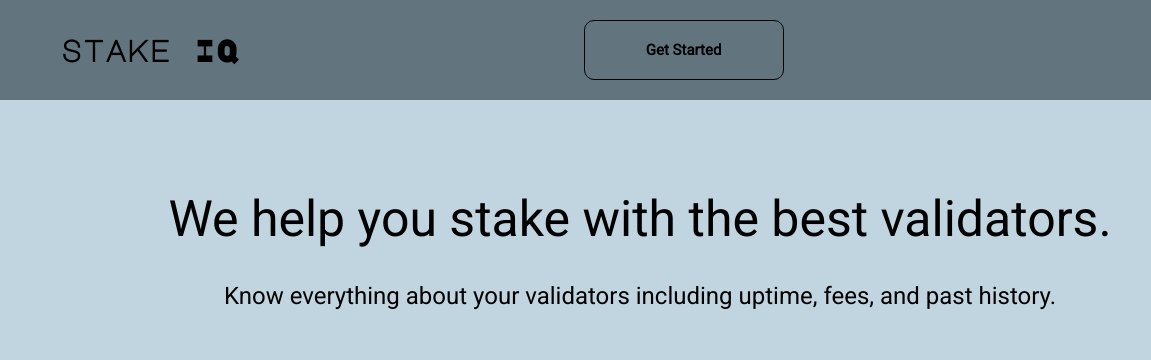
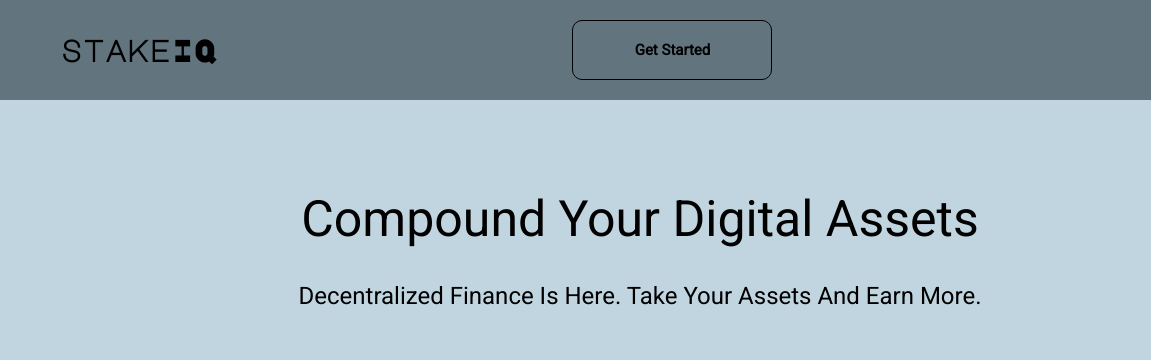
Before and after one commit to freneticfaust/stakeiq, a React app in the folder stakeiq/: page /tezos in a window 1280 px wide. Shown: the top 360 px of the page, 0-1151 px from the left. Built offline with nearby package versions, Linux system fonts and the light colour scheme.

Commit message:
adding copy to body

```diff
--- a/stakeiq/src/components/mainbody/mainbody.js
+++ b/stakeiq/src/components/mainbody/mainbody.js
@@ -12,12 +12,9 @@ class MainBody extends Component {
     return (
       <Router>
         <div className="mainbody">
-          <h1 className="cta-mainbody">
-            We help you stake with the best validators.
-          </h1>
+          <h1 className="cta-mainbody">Compound Your Digital Assets</h1>
           <h2 className="sub-cta-mainbody">
-            Know everything about your validators including uptime, fees, and
-            past history.
+            Decentralized Finance Is Here. Take Your Assets And Earn More.
           </h2>
           <h3 className="sub-cta-compare-mainbody">
             Quickly compare validators for your favorite assets.
--- a/stakeiq/src/components/navbar/navbar.js
+++ b/stakeiq/src/components/navbar/navbar.js
@@ -7,7 +7,7 @@ class NavBar extends Component {
   render() {
     return (
       <div className="App-header">
-        <p className="header-text">stake IQ</p>
+        <p className="header-text">stakeIQ</p>
         <StakePoolMenu />
         <img src={StakeFlag} className="stake-flag" />
       </div>
--- a/stakeiq/src/components/stakepoolmenu/stakepoolmenu.css
+++ b/stakeiq/src/components/stakepoolmenu/stakepoolmenu.css
@@ -37,9 +37,9 @@
   /* border: 1px solid black; */
   margin-top: 25px;
   margin-right: 25px;
-  padding: 5px;
+  padding: 3px;
   border-radius: 10px;
-  width: 700px;
+  width: 650px;
   height: 60px;
 }
 
```
